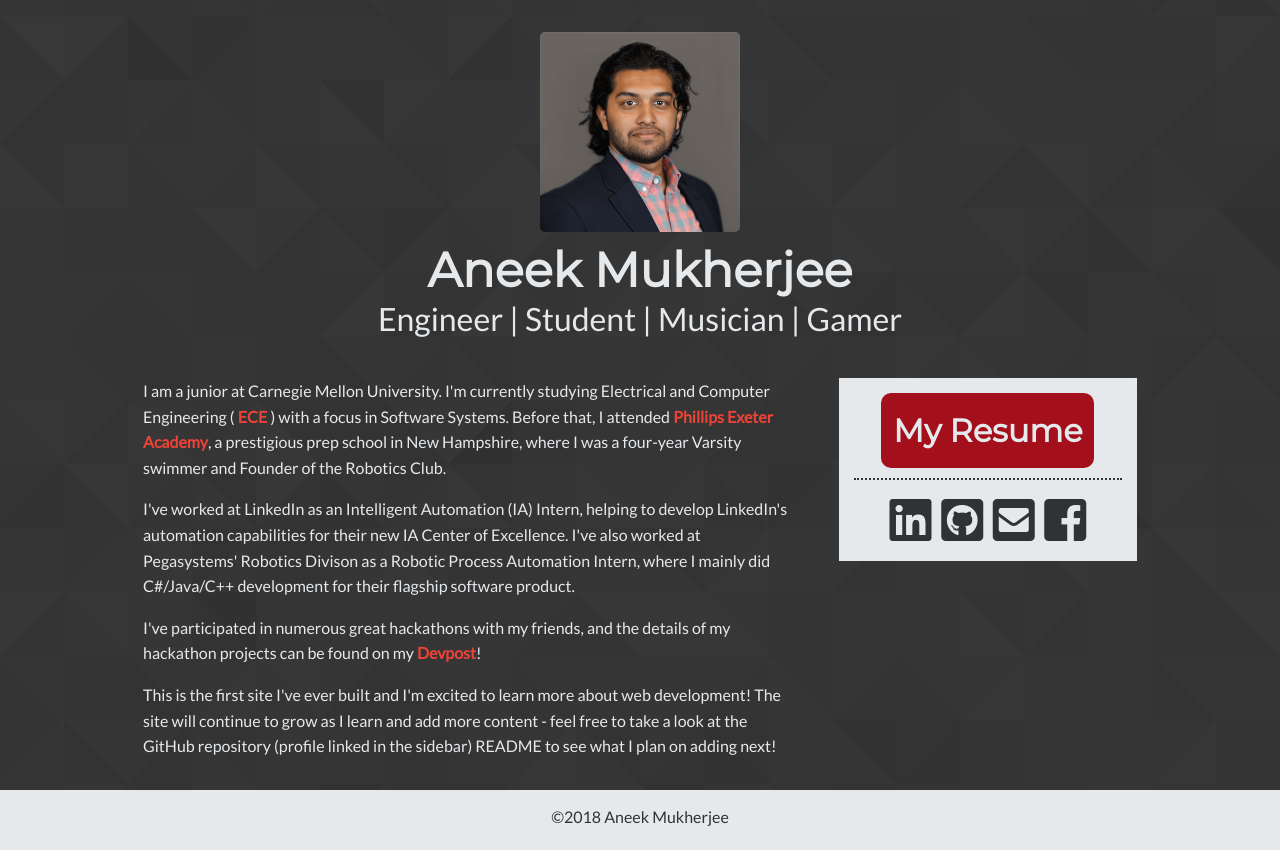
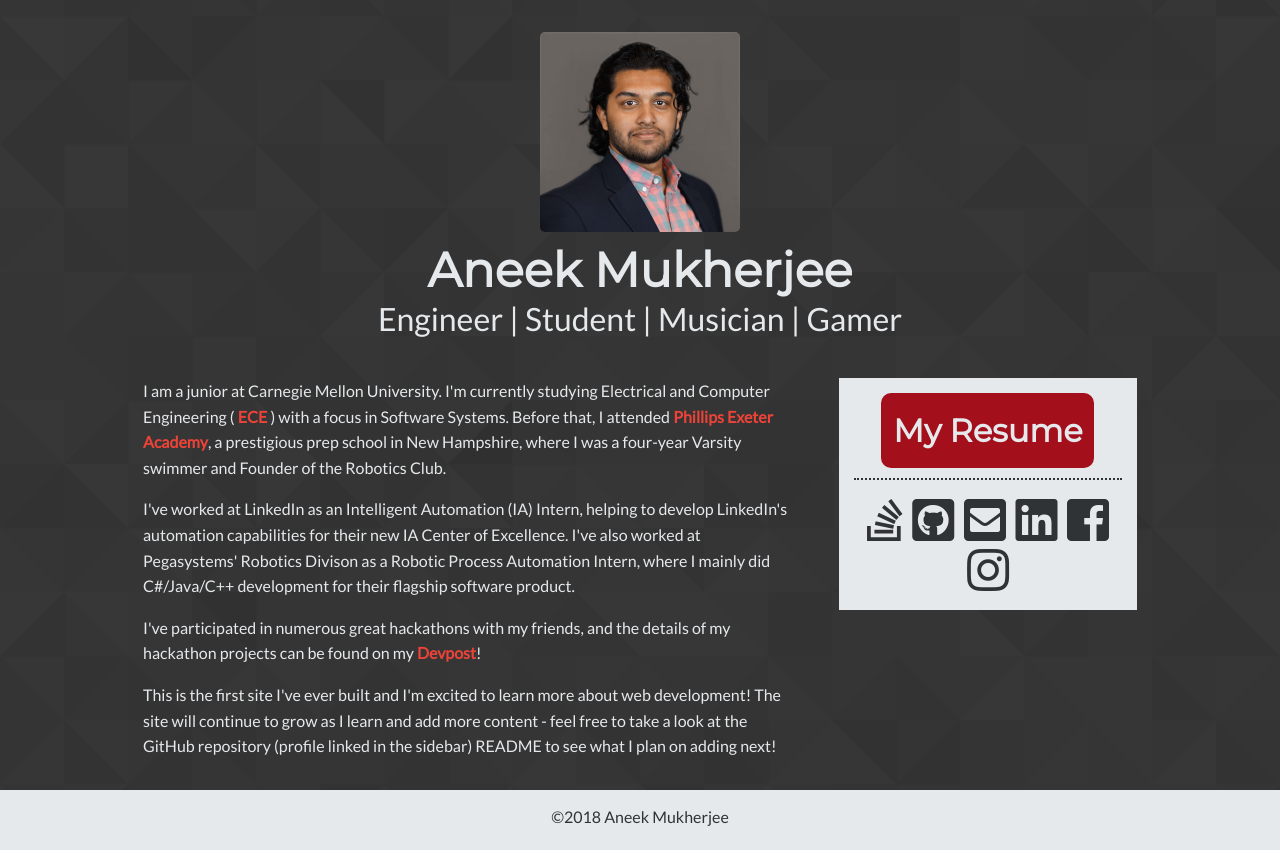
Before and after one commit to aneekm/aneekm.github.io, a plain HTML site: page index.html in a window 1280 px wide. Drawn offline with nearby package versions, Linux system fonts and the light colour scheme.

Commit message:
Adding profile links
Added icons + links to StackOverflow and Instagram profile

```diff
--- a/index.html
+++ b/index.html
@@ -94,8 +94,9 @@
           <div class="dot-line"></div>
 
           <div class="links">
-            <a href="https://www.linkedin.com/in/aneek-mukherjee" target="_blank" title="LinkedIn profile">
-              <i class="fab fa-linkedin fa-3x"></i>
+            <a href="https://stackoverflow.com/users/7572115/aneek-mukherjee" target="_blank"
+               title="Stack Overflow profile">
+              <i class="fab fa-stack-overflow fa-3x"></i>
             </a>
             <a href="https://github.com/aneekm" target="_blank" title="GitHub profile">
               <i class="fab fa-github-square fa-3x"></i>
@@ -103,8 +104,14 @@
             <a href="mailto:aneekm@andrew.cmu.edu" title="Email">
               <i class="fas fa-envelope-square fa-3x"></i>
             </a>
+            <a href="https://www.linkedin.com/in/aneek-mukherjee" target="_blank" title="LinkedIn profile">
+              <i class="fab fa-linkedin fa-3x"></i>
+            </a>
             <a href="https://www.facebook.com/aneekmukherjee914" target="_blank" title="Facebook profile">
               <i class="fab fa-facebook-square fa-3x"></i>
+            </a>
+            <a href="https://www.instagram.com/aneekmukh/" target="_blank" title="Instagram profile">
+              <i class="fab fa-instagram fa-3x"></i>
             </a>
           </div>
         </div>
```
